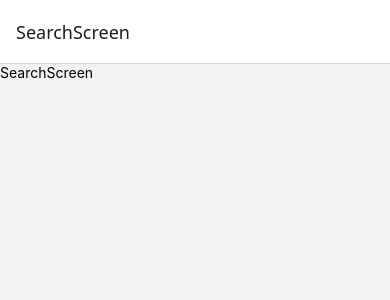
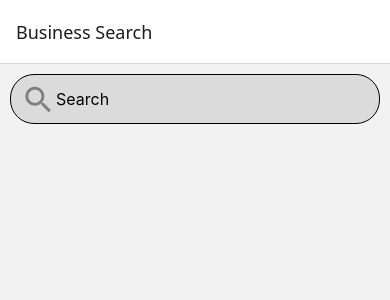
Before and after one commit to Calvin-May/RNIntro-Basics-RestaurantSearch, a React Native app: screen /SearchScreen in a window 390 px wide. Shown: the top 300 px of the page. Built offline with nearby package versions, Linux system fonts and the light colour scheme.

Commit message:
Added Search Bar Component

```diff
--- a/app.json
+++ b/app.json
@@ -10,7 +10,7 @@
     "splash": {
       "image": "./src/assets/splash-icon.png",
       "resizeMode": "contain",
-      "backgroundColor": "#ffffff"
+      "backgroundColor": "#FFFFFF"
     },
     "ios": {
       "supportsTablet": true
--- a/src/app/navigation/Navigation.tsx
+++ b/src/app/navigation/Navigation.tsx
@@ -41,7 +41,7 @@ const RootNavigatorOptions: NativeStackNavigationOptions = {
 };
 
 const SearchScreenOptions: NativeStackNavigationOptions = {
-  // TODO: Provide SearchScreen Specific Options
+  title: 'Business Search',
 };
 
 export { RootNavigator };
--- /dev/null
+++ b/src/components/UI/SearchBar.tsx
@@ -0,0 +1,43 @@
+import { View, Text, StyleSheet, TextInput } from 'react-native';
+import { MaterialCommunityIcons } from '@expo/vector-icons';
+
+type SearchBarProps = {
+  searchTerm: string;
+};
+const SearchBar = () => {
+  return (
+    <View style={styles.background}>
+      <MaterialCommunityIcons name='magnify' style={styles.searchIcon} />
+      <TextInput placeholder='Search' style={styles.searchInput} />
+    </View>
+  );
+};
+
+export default SearchBar;
+
+const styles = StyleSheet.create({
+  container: {
+    flex: 1,
+  },
+  background: {
+    flexDirection: 'row',
+    backgroundColor: '#DBDBDB',
+    height: 50,
+    borderRadius: 24,
+    borderWidth: 0.1,
+    elevation: 4,
+    margin: 10,
+  },
+  searchIcon: {
+    fontSize: 35,
+    alignSelf: 'center',
+    marginHorizontal: 10,
+    marginRight: 0,
+    color: '#808080',
+  },
+  searchInput: {
+    flex: 1,
+    fontSize: 16,
+    marginRight: 20,
+  },
+});
--- a/src/screens/SearchScreen.tsx
+++ b/src/screens/SearchScreen.tsx
@@ -1,5 +1,6 @@
 import { View, Text, StyleSheet } from 'react-native';
 import { RootStackScreenProps } from '@/app/navigation';
+import SearchBar from '@/components/UI/SearchBar';
 
 const SearchScreen = ({
   route,
@@ -7,7 +8,7 @@ const SearchScreen = ({
 }: RootStackScreenProps<'SearchScreen'>) => {
   return (
     <View style={styles.container}>
-      <Text>SearchScreen</Text>
+      <SearchBar />
     </View>
   );
 };
```
Also changed, not shown: src/app/navigation/types.ts (renamed from src/app/navigation/types.tsx).
